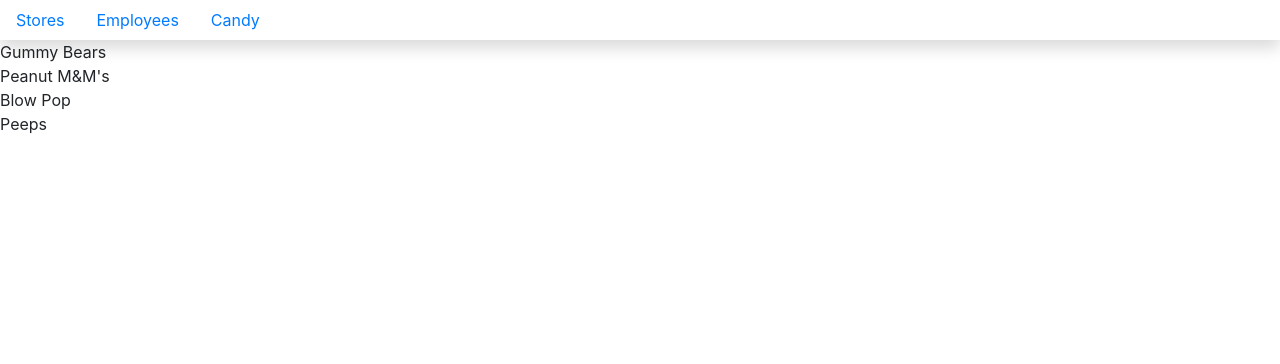
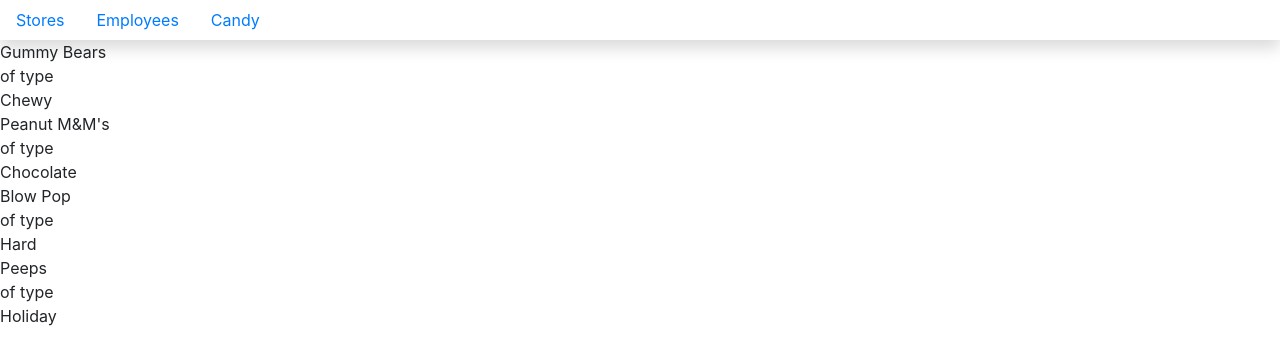
Before and after one commit to sambirky21/kandy-corner, a React (Create React App) app: page /candyNames in a window 1280 px wide. Shown: the top 364 px of the page. Built offline with nearby package versions, Linux system fonts and the light colour scheme.

Commit message:
added candy types to candy names

```diff
--- a/src/components/ApplicationViews.js
+++ b/src/components/ApplicationViews.js
@@ -27,10 +27,10 @@ export default class ApplicationViews extends Component {
     ]
 
     candyNameArray = [
-        { id: 1, name: "Gummy Bears" },
-        { id: 2, name: "Peanut M&M's" },
-        { id: 3, name:"Blow Pop" },
-        { id: 4, name: "Peeps" }
+        { id: 1, name: "Gummy Bears", candyTypeId: 1 },
+        { id: 2, name: "Peanut M&M's", candyTypeId: 2 },
+        { id: 3, name:"Blow Pop", candyTypeId: 3},
+        { id: 4, name: "Peeps", candyTypeId: 4 }
     ]
 
     state= {
@@ -50,7 +50,9 @@ export default class ApplicationViews extends Component {
                     return <EmployeeList employees={this.state.employees} />
                 }} />
                 <Route path="/candyNames" render={(props) => {
-                    return <CandyNameList candyNames={this.state.candyNames} />
+                    return <CandyNameList
+                    candyNames={this.state.candyNames}
+                    candyTypes={this.state.candyTypes} />
                 }} />
             </React.Fragment>
         )
--- a/src/components/CandyNameList/CandyNameList.js
+++ b/src/components/CandyNameList/CandyNameList.js
@@ -8,6 +8,11 @@ export default class CandyNameList extends Component {
                     this.props.candyNames.map( candyName =>
                         <div key={candyName.id}>
                         {candyName.name}
+                        <br></br>of type<br></br>
+                            {
+                            this.props.candyTypes.find( candyType => candyType.id === candyName.candyTypeId
+                                ).name
+                            }
                         </div>
                     )
                 }
```
